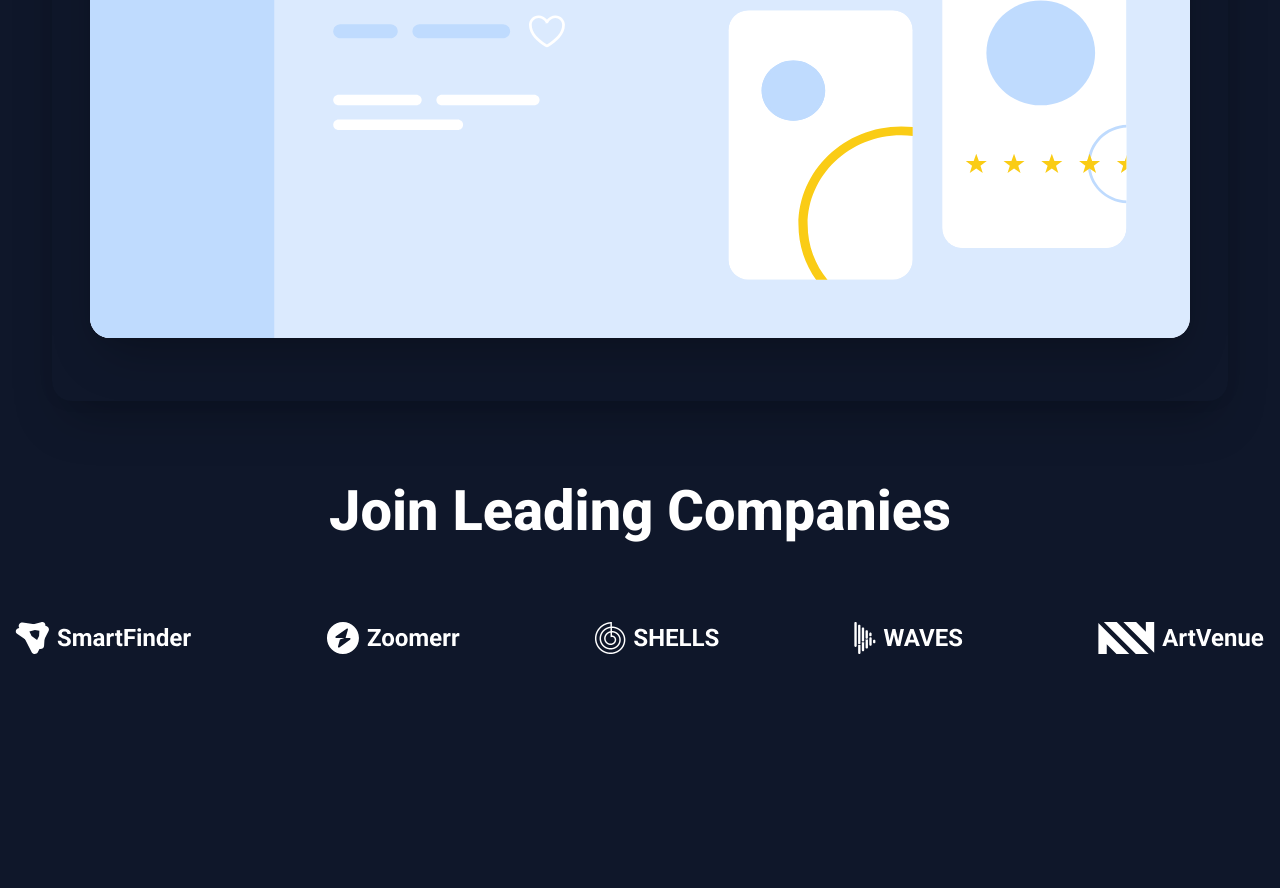
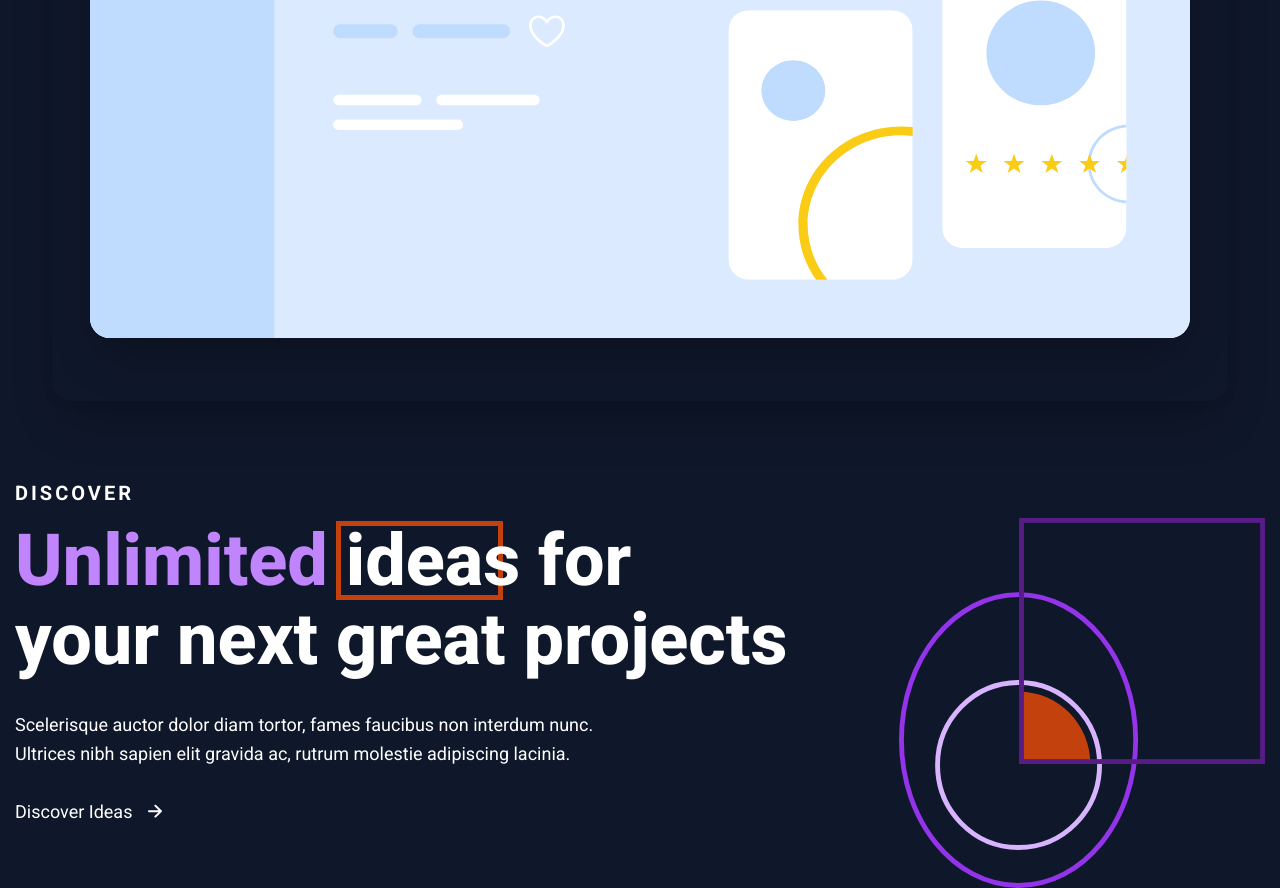
Before and after one commit to AlinaRyabova/weeb, a plain HTML site: page index.html in a window 1280 px wide. Shown: the part 964-1852 px from the top of the page. Before the commit the page ends 1618 px from the top, so only its background shows below. Drawn offline with Linux system fonts and the light colour scheme.

Commit message:
add section

```diff
--- a/css/style.css
+++ b/css/style.css
@@ -347,3 +347,36 @@ body {
   transition-delay: 0.4s;
 }
 /* ======================================================= */
+
+.discover__container {
+  display: grid;
+  align-items: start;
+  grid-template-columns: 1fr 29.296875%; /* 375/1280 */
+  column-gap: 80px;
+  row-gap: 48px;
+}
+
+.discover_media {
+  padding-top: 37px;
+}
+.discover__image {
+  max-width: 100%;
+}
+@media (max-width: 991.98px) {
+  .discover__container {
+    column-gap: 40px;
+  }
+}
+@media (max-width: 767.98px) {
+  .discover__container {
+    justify-items: center;
+    grid-template-columns: auto;
+  }
+  .discover__block-header {
+    justify-items: center;
+    text-align: center;
+  }
+  .discover__block-header .block-header__link {
+    justify-self: center;
+  }
+}
--- a/index.html
+++ b/index.html
@@ -89,35 +89,37 @@
           <img src="img/hero.svg" class="hero__image" alt="Image" />
         </div>
       </section>
-      <section class="page_companies companies companies--anim">
-        <div class="companies__container">
-          <h2 class="companies__title title title--center">
-            Join Leading Companies
-          </h2>
-          <div class="companies__items">
+
+      <section class="page_discover discover">
+        <div class="discover__container">
+          <div class="discover__body">
+            <div class="discover__block-header block-header">
+              <div class="block-header__top">
+                <div class="block-header__label label label--margin">
+                  Discover
+                </div>
+                <h2 class="block-header__title">
+                  <span class="block-header__lite-purpur">Unlimited</span>
+                  <span class="block-header__border"><span>ideas</span></span>
+                  for your next great projects
+                </h2>
+              </div>
+              <div class="block-header__text">
+                <p>
+                  Scelerisque auctor dolor diam tortor, fames faucibus non
+                  interdum nunc. Ultrices nibh sapien elit gravida ac, rutrum
+                  molestie adipiscing lacinia.
+                </p>
+              </div>
+              <a href="#" class="block-header__link"
+                ><span>Discover Ideas</span></a
+              >
+            </div>
+          </div>
+          <div class="discover_media">
             <img
-              class="companies__item"
-              src="/img/companies1.svg"
-              alt="Image"
-            />
-            <img
-              class="companies__item"
-              src="/img/companies2.svg"
-              alt="Image"
-            />
-            <img
-              class="companies__item"
-              src="/img/companies3.svg"
-              alt="Image"
-            />
-            <img
-              class="companies__item"
-              src="/img/companies4.svg"
-              alt="Image"
-            />
-            <img
-              class="companies__item"
-              src="/img/companies5.svg"
+              class="discover__image"
+              src="/img/img-discover.svg"
               alt="Image"
             />
           </div>
```
Also changed, not shown: img/img-discover.svg (added).
